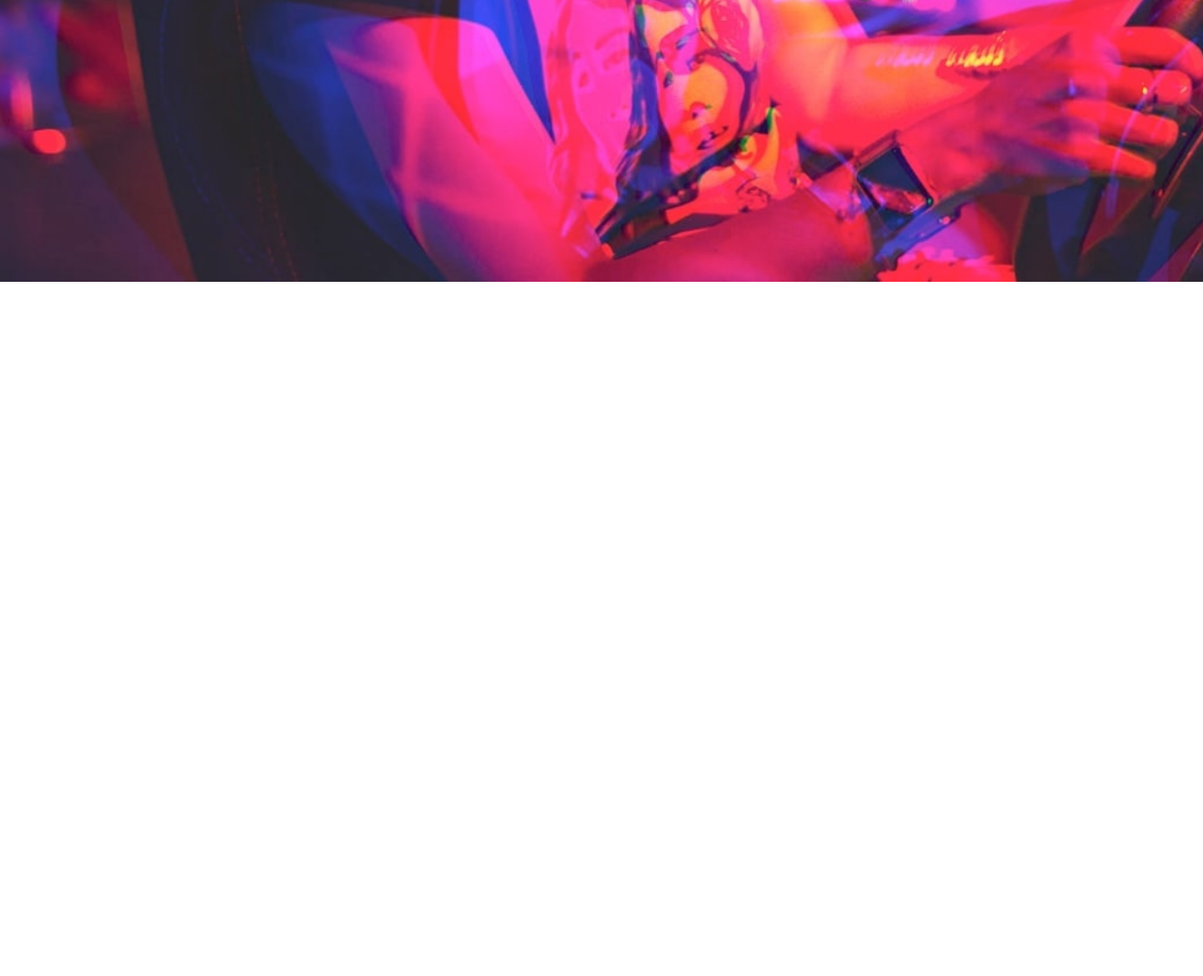
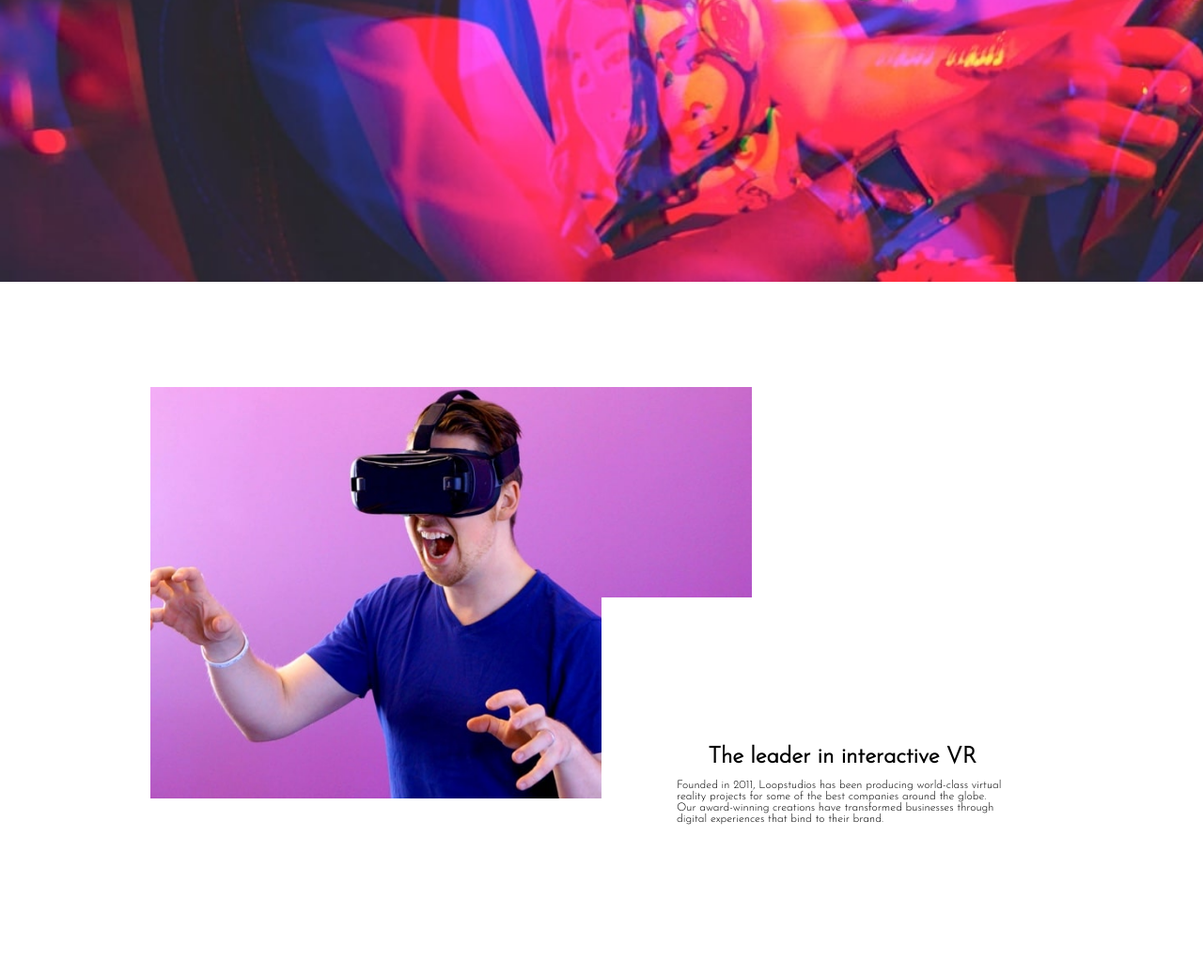
Before and after one commit to shemjay/loopstudios-landing-page, a plain HTML site: page index.html in a window 1280 px wide. Shown: the part 500-1539 px from the top of the page at 94% size. Before the commit the page ends 800 px from the top, so only its background shows below. Drawn offline with Linux system fonts and the light colour scheme.

Commit message:
Fix bug with font and add first section

```diff
--- a/index.html
+++ b/index.html
@@ -10,11 +10,10 @@
   <link rel = "stylesheet" href = "style.css">
 </head>
 <body>
-  <main>
   <!-- Wraps around whole body -->
   <div class = "wrapper">
     <!-- Wraps around the first page and contains hero image -->
-    <div class = "background-image" id = "hero-img">
+    <div class = "background-image">
     <header>
       <nav class = "navbar">
         <a href = "#"><img src = "images/logo.svg" class = "hero-logo" alt = "company logo"></a>
@@ -31,24 +30,41 @@
       <p>Immersive<br> experiences<br>  that deliver</p>
     </div>
     </div>
-  </div>
-  </main>
+
+    <main>
+    <!-- Wraps around the first section content-->
+    <section class = "second-section">
+      <div class = "section-image">
+        <img src = "images/desktop/image-interactive.jpg" alt = "A man playing witha VR Headset">
+      </div>
+
+      <div class = "section-content">
+        <h1>The leader in interactive VR</h1>
+        <p>
+          Founded in 2011, Loopstudios has been producing world-class virtual reality
+          projects for some of the best companies around the globe. Our award-winning
+          creations have transformed businesses through digital experiences that bind
+          to their brand.
+        </p>
+      </div>
+    </section>
+</main>
+</div>
+
 
 <!--
   <div class="attribution">
     Challenge by <a href="https://www.frontendmentor.io?ref=challenge" target="_blank">Frontend Mentor</a>.
-    Coded by <a href="https://www.frontendmentor.io/profile/shemjay)">Shemjay</a>. -->
+    Coded by <a href="https://www.frontendmentor.io/profile/shemjay)">Shemjay</a>.
   </div>
+  -->
 </body>
 </html>
 
 <!--
-  The leader in interactive VR
 
-  Founded in 2011, Loopstudios has been producing world-class virtual reality
-  projects for some of the best companies around the globe. Our award-winning
-  creations have transformed businesses through digital experiences that bind
-  to their brand.
+
+
 
   Our creations
 
--- a/style.css
+++ b/style.css
@@ -1,6 +1,3 @@
-.attribution { font-size: 11px; text-align: center; }
-.attribution a { color: hsl(228, 45%, 44%); }
-
 @import url('https://fonts.googleapis.com/css2?family=Alata&family=Josefin+Sans:wght@300&display=swap');
 
 * {
@@ -12,7 +9,6 @@
 }
 
 .wrapper {
-    overflow: hidden;
     height: 100vh;
     width: 100%;
 }
@@ -59,3 +55,65 @@
     padding: .5em 1.5em .5em 1em;
     margin: 2.5em 0em 0em 3em;
 }
+
+/* first section background sytles */
+.second-section {
+    position: relative;
+    background-color: hsl(0, 0%, 100%);
+    background-position: center;
+    background-repeat: repeat;
+    background-size: cover;
+    height: 100vh;
+}
+
+.section-image {
+    position: absolute;
+    top: 7em;
+    left: 10em;
+    width: 50%;
+}
+
+.section-image img {
+    object-fit: contain;
+    width: 100%;
+    height: 100%;
+}
+
+.section-content {
+    display: flex;
+    justify-content: center;
+    align-items: center;
+    flex-direction: column;
+    padding: 5em;
+    background-color: hsl(0, 0%, 100%);
+    position: absolute;
+    width: 40%;
+    height: 50%;
+    z-index: 2;
+    top: 42%;
+    right: 10%;
+}
+
+.section-content p {
+    font-weight: lighter;
+    margin-top: 1em;
+    font-size: .75rem;
+}
+
+.section-content h1 {
+    font-weight: 2rem;
+}
+
+
+
+
+
+
+
+
+
+
+
+
+.attribution { font-size: 11px; text-align: center; }
+.attribution a { color: hsl(228, 45%, 44%); }
```
